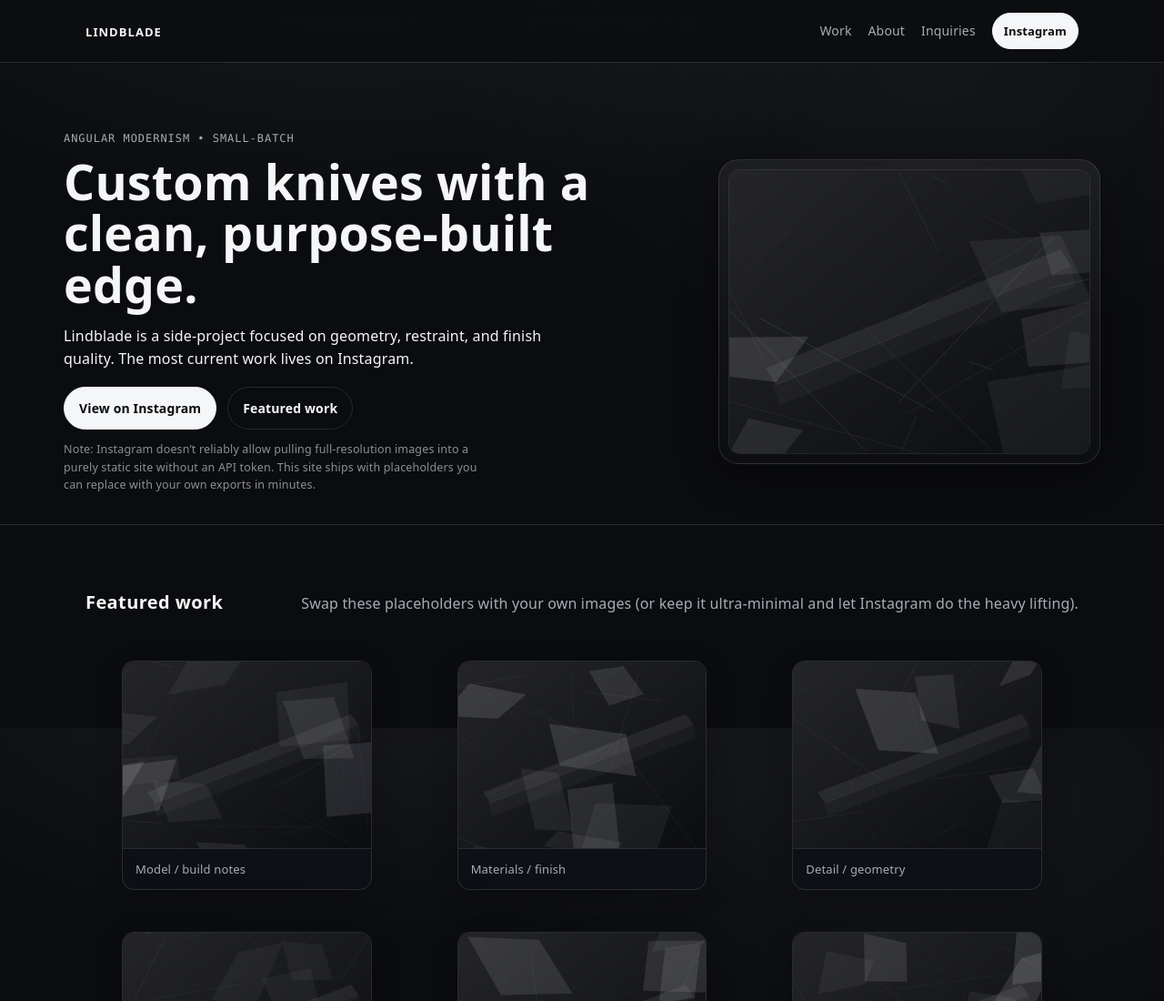
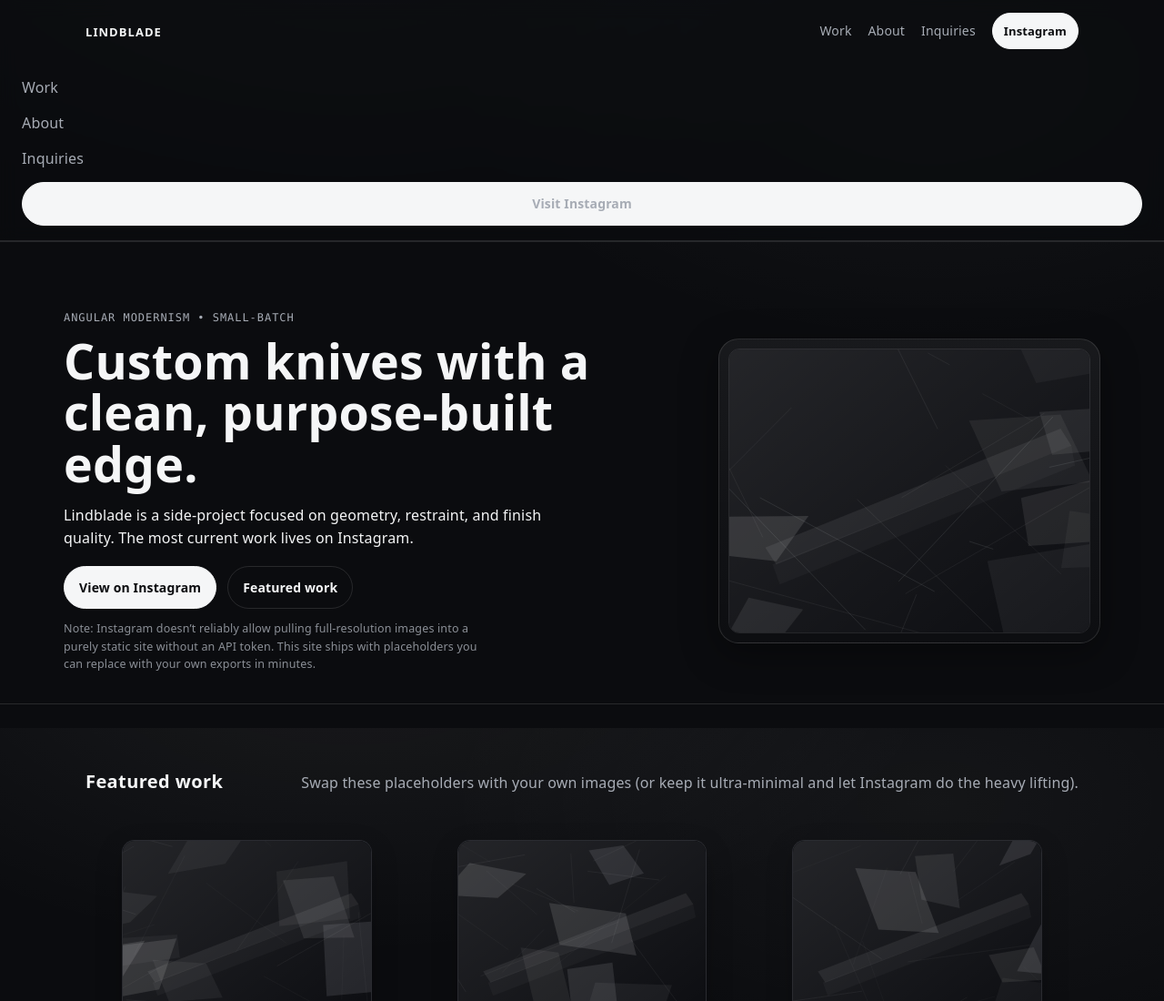
Before and after one commit to keyline9/lindblade, a plain HTML site: page index.html in a window 1280 px wide. Shown: the top 1100 px of the page at 91% size. Drawn offline with Linux system fonts and the light colour scheme.

Commit message:
Update index.html

```diff
--- a/index.html
+++ b/index.html
@@ -34,6 +34,13 @@
         <span class="menu__bars" aria-hidden="true"></span>
         <span class="sr-only">Menu</span>
       </button>
+    </div>
+
+    <div class="mobile-nav" id="mobileNav" hidden>
+      <a href="#work">Work</a>
+      <a href="#about">About</a>
+      <a href="#contact">Inquiries</a>
+      <a class="btn" href="https://www.instagram.com/lindblade/" target="_blank" rel="noopener">Visit Instagram</a>
     </div>
   </header>
 
```
